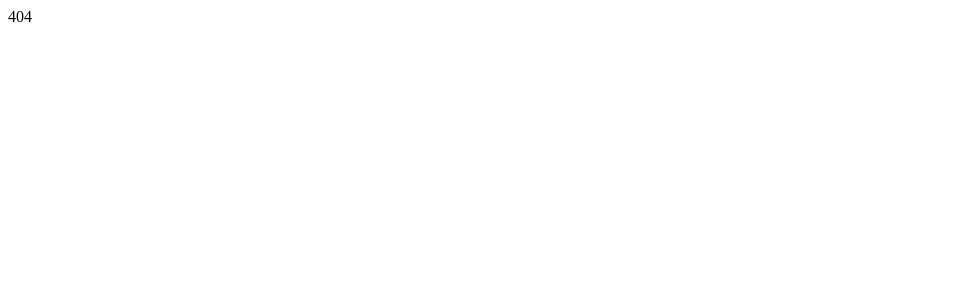
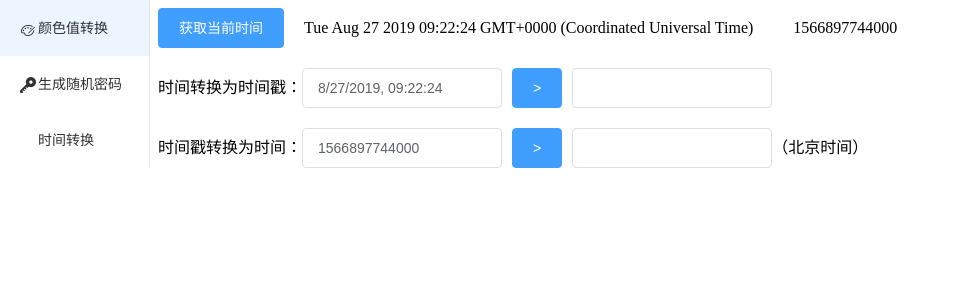
Before and after one commit to chendx97/tools, a Vue app: page /time in a window 1280 px wide. Shown: the top 300 px of the page, without its empty margins (0-960 px from the left). Built offline with nearby package versions, Linux system fonts and the light colour scheme.

Commit message:
time over

```diff
--- a/src/components/sideBar.vue
+++ b/src/components/sideBar.vue
@@ -24,6 +24,11 @@ export default {
 					title: '生成随机密码',
 					icon: 'icon-mima',
 					url: '/pwd'
+				},
+				{
+					title: '时间转换',
+					icon: 'el-icon-time',
+					url: '/time'
 				},
 			]
 		}
--- a/src/router.js
+++ b/src/router.js
@@ -19,6 +19,11 @@ export default new Router({
             component: () => import(/* webpackChunkName: "pwd" */ './views/pwd.vue')
         },
         {
+            path: '/time',
+            name: 'timeTrans',
+            component: () => import(/* webpackChunkName: "time" */ './views/timeTrans.vue')
+        },
+        {
             path: '*',
             name: 'notFound',
             component: () => import(/* webpackChunkName: "notFound" */ './views/notFound.vue')
--- /dev/null
+++ b/src/views/timeTrans.vue
@@ -0,0 +1,81 @@
+<template>
+	<div class="time-wrap">
+		<div class="time-item current-time">
+			<el-button type="primary" @click="getCurrentTime">获取当前时间</el-button>
+			<span>{{currentTime}}</span>
+			<span>{{Number(currentTime)}}</span>
+		</div>
+		<div class="time-item">
+			<span>时间转换为时间戳：</span>
+			<el-input clearable v-model="defaultTime"></el-input>
+			<el-button type="primary" class="btn-transfer" @click="transferToStamp">></el-button>
+			<el-input v-model="resultTime"></el-input>
+		</div>
+		<div class="time-item">
+			<span>时间戳转换为时间：</span>
+			<el-input clearable v-model="defaultTimeStamp"></el-input>
+			<el-button type="primary" class="btn-transfer" @click="transferToDefault">></el-button>
+			<el-input v-model="resultTimeStamp"></el-input>（北京时间）
+		</div>
+	</div>
+</template>
+
+<script>
+export default {
+	name: 'timeTrans',
+	data () {
+		return {
+			currentTime: new Date(),
+			defaultTime: new Date().toLocaleString('chinese', { hour12: false }),
+			defaultTimeStamp: Number(new Date()),
+			resultTime: '',
+			resultTimeStamp: ''
+		}
+	},
+	methods: {
+		getCurrentTime () {
+			this.currentTime = new Date()
+		},
+		transferToStamp () {
+			if (!this.defaultTime) {
+				this.$message.warning('请先输入日期数据')
+				return
+			}
+			let result = Number(new Date(this.defaultTime))
+			if (!result) {
+				this.$message.error('请先输入正确的日期数据')
+				return
+			}
+			this.resultTime = result
+		},
+		transferToDefault () {
+			let date = new Date(parseInt(this.defaultTimeStamp))
+			this.resultTimeStamp = date.toLocaleString('chinese', { hour12: false })
+		}
+	}
+}
+</script>
+
+<style lang="stylus" scoped>
+.time-wrap {
+	padding-left: 150px;
+
+	.time-item {
+		margin-bottom: 20px;
+
+		.el-input {
+			width: 200px;
+		}
+
+		.btn-transfer {
+			margin: 0px 10px;
+		}
+
+		&.current-time {
+			span {
+				margin: 0 20px;
+			}
+		}
+	}
+}
+</style>
```
